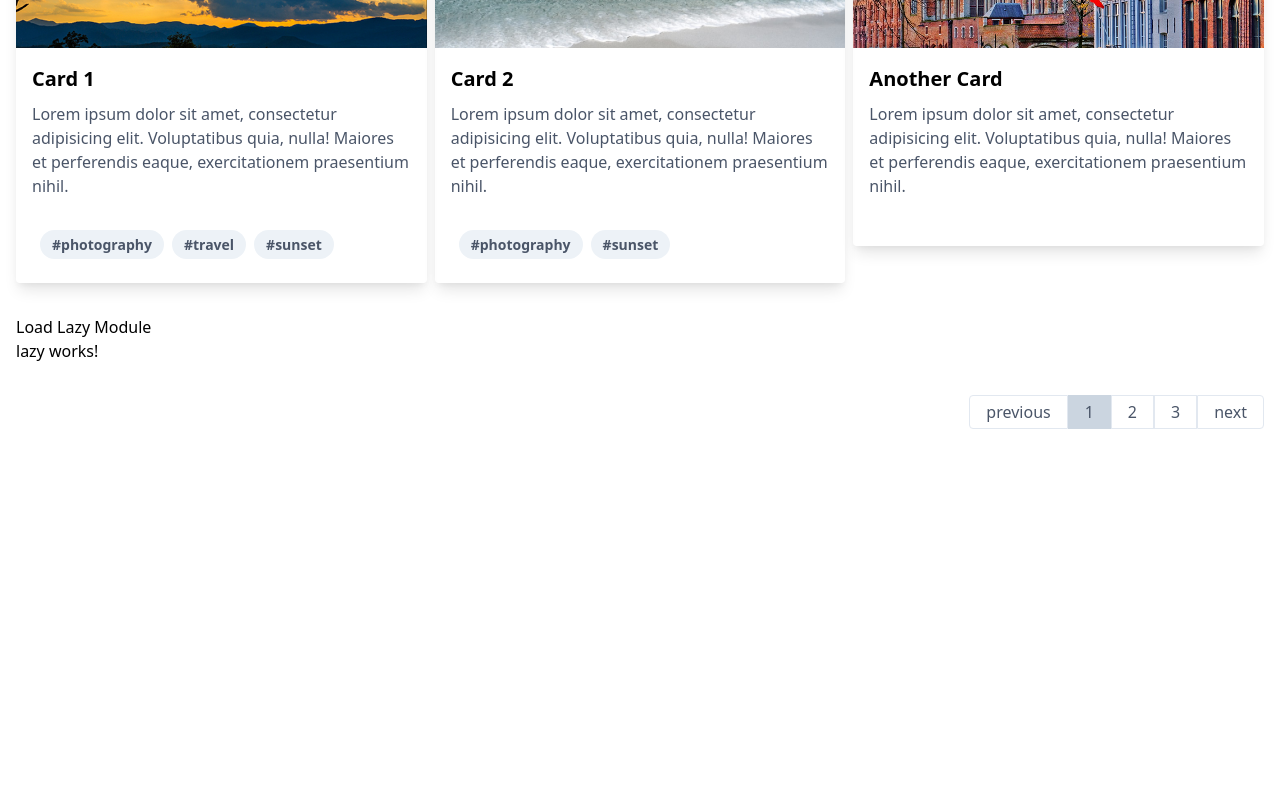
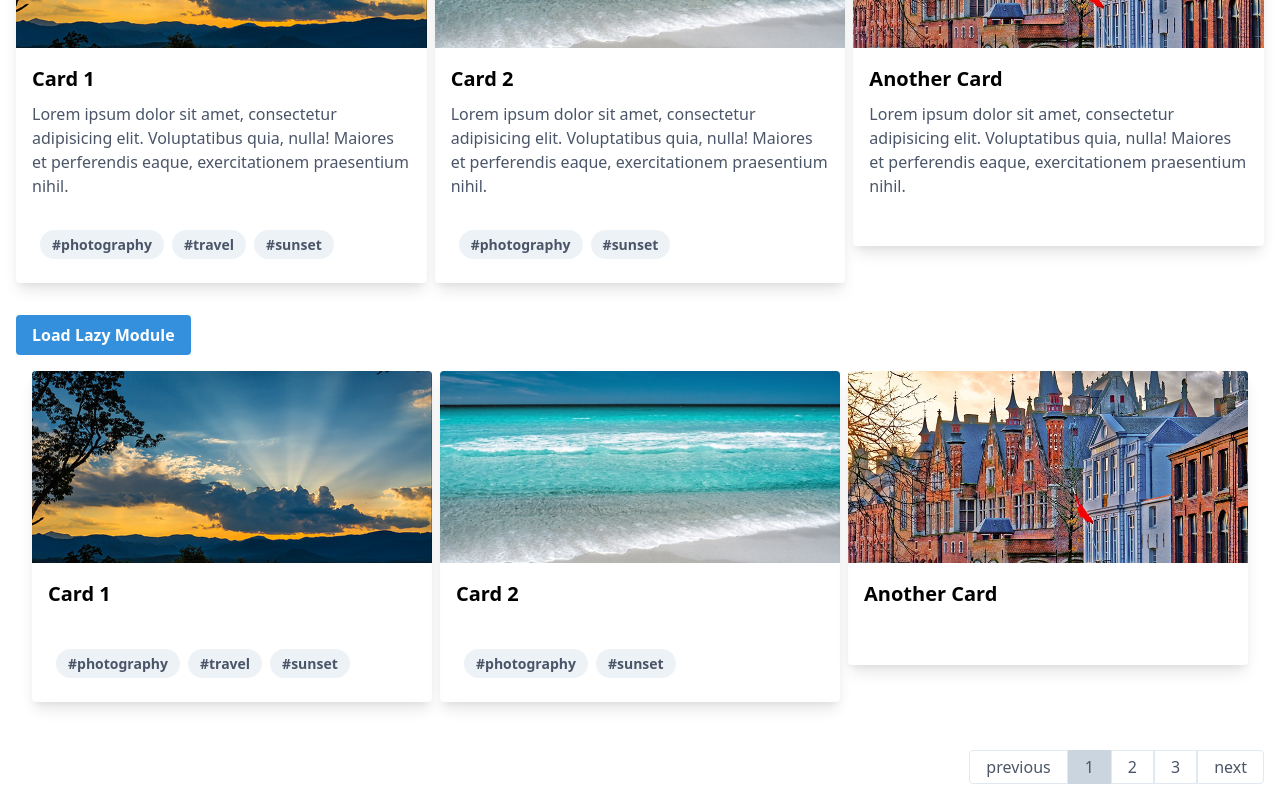
Before and after one commit to atticalabs/angular-boilerplate, an Angular app: page /lazy in a window 1280 px wide. Shown: the part 692-1492 px from the top of the page. Before the commit the page ends 1137 px from the top, so only its background shows below. Built offline with nearby package versions, Linux system fonts and the light colour scheme.

Commit message:
Add new lazy-card component to use on differential loading

```diff
--- a/src/app/app.component.html
+++ b/src/app/app.component.html
@@ -88,7 +88,7 @@
     </app-card>
   </div>
   <div class="p-4">
-    <button routerLink="/lazy">Load Lazy Module</button>
+    <button class="button button-blue"routerLink="/lazy">Load Lazy Module</button>
     <router-outlet></router-outlet>
   </div>
   <div class="p-4 float-right">
--- a/src/app/app.module.ts
+++ b/src/app/app.module.ts
@@ -12,6 +12,7 @@ import {MatInputModule} from '@angular/material/input';
 import {BrowserAnimationsModule} from '@angular/platform-browser/animations';
 import {MatSelectModule} from '@angular/material/select';
 import { PaginationComponent } from './pagination/pagination.component';
+import { LazyCardModule } from './lazy-card/lazy-card.module';
 
 @NgModule({
   declarations: [
@@ -28,7 +29,8 @@ import { PaginationComponent } from './pagination/pagination.component';
     MatDatepickerModule,
     MatNativeDateModule,
     MatInputModule,
-    MatSelectModule
+    MatSelectModule,
+    LazyCardModule
   ],
   providers: [],
   bootstrap: [AppComponent]
--- /dev/null
+++ b/src/app/lazy-card/lazy-card.component.html
@@ -0,0 +1,14 @@
+<div class="rounded overflow-hidden shadow-lg">
+    <img class="w-full h-48 object-cover" src="{{source}}" alt="card image">
+
+    <div class="p-4 text-gray-700 text-base">
+        <div class="font-bold text-xl mb-2 text-black">
+            {{title}}
+        </div>
+    </div>
+    <div class="px-6 py-4">
+        <div class="inline-block bg-gray-200 rounded-full px-3 py-1 text-sm font-semibold text-gray-700 mr-2 mb-2" *ngFor="let tag of tags">
+            {{tag}}
+        </div>
+    </div>
+</div>
--- /dev/null
+++ b/src/app/lazy-card/lazy-card.component.ts
@@ -0,0 +1,23 @@
+import { Component, OnInit, Input } from '@angular/core';
+
+@Component({
+  selector: 'app-lazy-card',
+  templateUrl: './lazy-card.component.html',
+  styleUrls: ['./lazy-card.component.css']
+})
+export class LazyCardComponent implements OnInit {
+
+@Input()
+title: string;
+@Input()
+source: string;
+@Input()
+tags: string[];
+
+
+  constructor() { }
+
+  ngOnInit(): void {
+  }
+
+}
--- a/src/app/lazy/lazy.component.html
+++ b/src/app/lazy/lazy.component.html
@@ -1 +1,5 @@
-<p>lazy works!</p>
+<div class="p-4 grid grid-cols-1 sm:grid-cols-3 gap-2">
+    <app-lazy-card *ngFor="let card of cards" [title]="card.title" [source]="card.imageUrl" [tags]="card.tags">
+
+    </app-lazy-card>
+</div>
--- a/src/app/lazy/lazy.component.ts
+++ b/src/app/lazy/lazy.component.ts
@@ -1,4 +1,5 @@
 import { Component, OnInit } from '@angular/core';
+import { CardsService } from '../cards.service';
 
 @Component({
   selector: 'app-lazy',
@@ -7,9 +8,11 @@ import { Component, OnInit } from '@angular/core';
 })
 export class LazyComponent implements OnInit {
 
-  constructor() { }
+  cards: any
+  constructor(private cardService: CardsService) { }
 
   ngOnInit(): void {
+    this.cards = this.cardService.cards;
   }
 
 }
--- a/src/app/lazy/lazy.module.ts
+++ b/src/app/lazy/lazy.module.ts
@@ -3,13 +3,17 @@ import { CommonModule } from '@angular/common';
 
 import { LazyRoutingModule } from './lazy-routing.module';
 import { LazyComponent } from './lazy.component';
+import { CardModule } from '../card/card.component';
+import { LazyCardModule } from '../lazy-card/lazy-card.module';
 
 
 @NgModule({
   declarations: [LazyComponent],
   imports: [
     CommonModule,
-    LazyRoutingModule
+    LazyRoutingModule,
+    CardModule,
+    LazyCardModule
   ]
 })
 export class LazyModule { }
```
Also changed, not shown: src/app/lazy-card/lazy-card.module.ts (added, +14 -0 lines), src/app/lazy-card/lazy-card.component.css (added), 1 other file (tests, documents, lock files or other folders).
